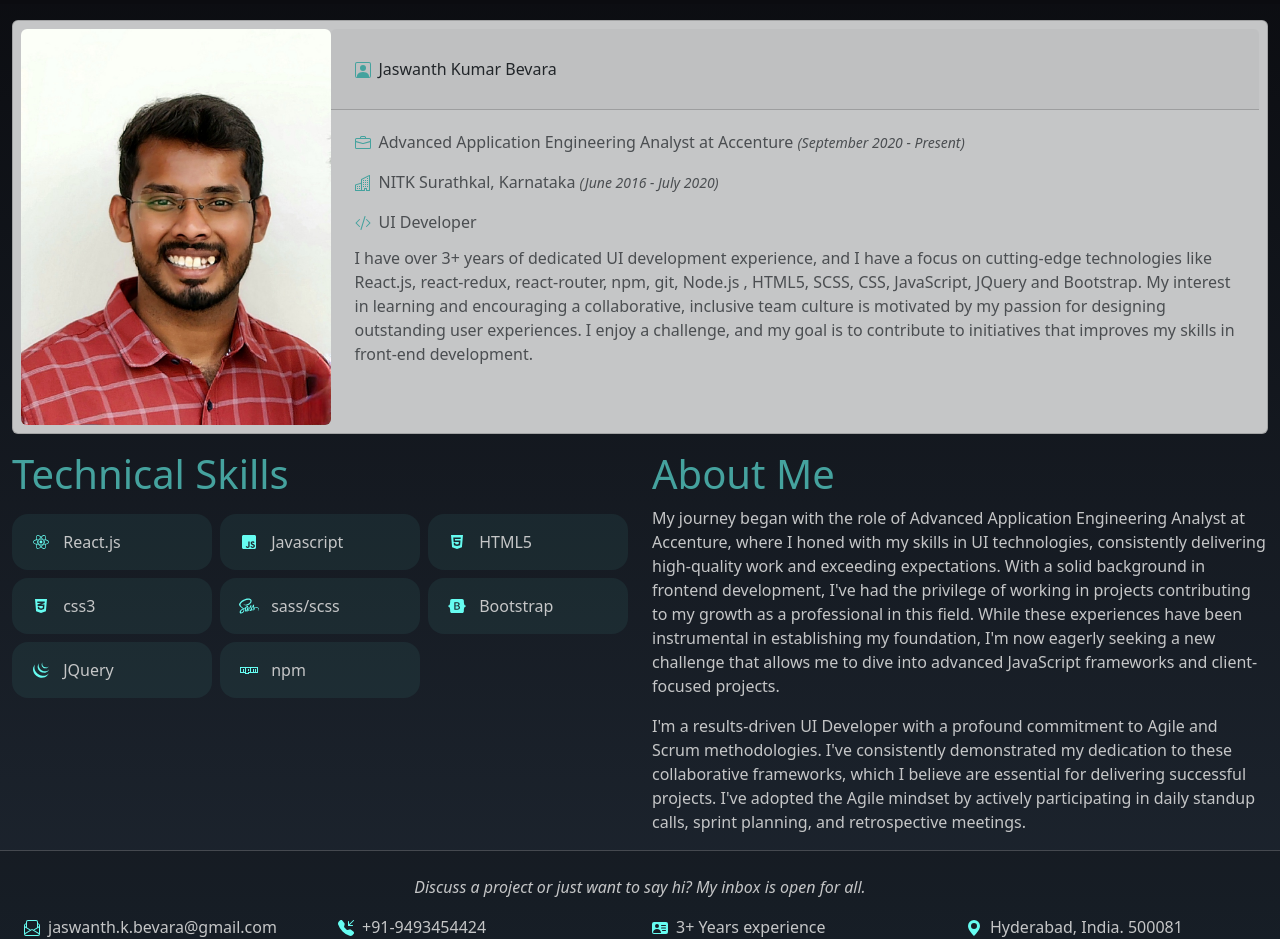
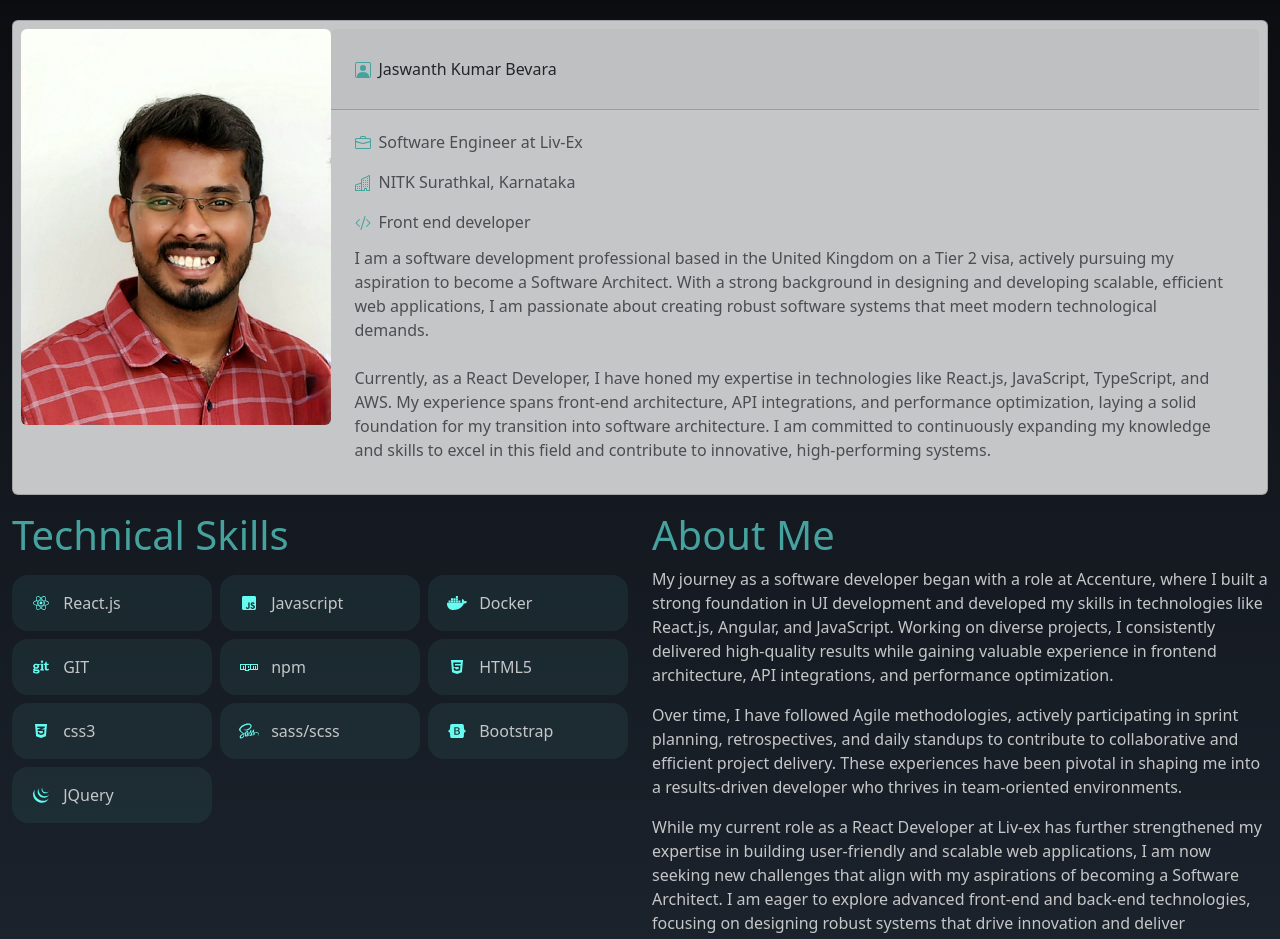
Before and after one commit to jaswanth-b-kumar/skillset-portfolio, a React (Create React App) app: page / in a window 1280 px wide. Shown: the part 60-999 px from the top of the page. Built offline with nearby package versions, Linux system fonts and the light colour scheme.

Commit message:
Updated Home page and Footer

```diff
--- a/src/Components/Footer/Footer.js
+++ b/src/Components/Footer/Footer.js
@@ -17,16 +17,16 @@
           <div className="col-lg-3 col-md-6 col-sm-12 col-12 text-center justify-content-sm-center justify-content-md-start mx-auto text-center mt-lg-0 mt-4 d-md-flex align-items-center flex-nowrap footer-thumbnails">
             <a className='text-center justify-content-sm-center justify-content-md-start text-center mx-auto d-block d-md-flex align-items-center flex-nowrap' href="tel:+919493454424">
               <div className="footer-icon"><icons.TelephoneInboundFill /></div>
-              <p className="mx-2 mt-2 mt-sm-0">+91-9493454424</p>
+              <p className="mx-2 mt-2 mt-sm-0">+4407356095607</p>
             </a>
           </div>
           <div className="col-lg-3 col-md-6 col-sm-12 col-12 text-center justify-content-sm-center justify-content-md-start mx-auto text-center mt-lg-0 mt-4 d-md-flex align-items-center flex-nowrap footer-thumbnails">
             <div className="footer-icon"><icons.PersonVcardFill /></div>
-            <p className="mx-2 mt-2 mt-sm-0">3+ Years experience</p>
+            <p className="mx-2 mt-2 mt-sm-0">4+ Years experience</p>
           </div>
           <div className="col-lg-3 col-md-6 col-sm-12 col-12 text-center justify-content-sm-center justify-content-md-start mx-auto text-center mt-lg-0 mt-4 d-md-flex align-items-center flex-nowrap footer-thumbnails">
             <div className="footer-icon"><icons.GeoAltFill /></div>
-            <p className="mx-2 mt-2 mt-sm-0">Hyderabad, India. 500081</p>
+            <p className="mx-2 mt-2 mt-sm-0">E14, London, United Kingdom</p>
           </div>
         </div>
         <div className="d-flex my-4 mx-auto justify-content-center">
--- a/src/Components/Header/Header.js
+++ b/src/Components/Header/Header.js
@@ -14,7 +14,7 @@
             <button className="navbar-toggler" type="button" data-toggle="collapse" data-target="#navbarSupportedContent" aria-controls="navbarSupportedContent" aria-expanded={navActive ? "True" : "False"} aria-label="Toggle navigation" onClick={handleNavBtn}>
                 <span className="navbar-toggler-icon"></span>
             </button>
-            <h1 className="navbar-brand portfolio-logo blockquote h1 mt-2"><i>Jaswanth Portfolio Showcase</i></h1>
+            {/* <h1 className="navbar-brand portfolio-logo blockquote h1 mt-2"><i>Jaswanth Portfolio Showcase</i></h1> */}
             <div className={`${navActive ? '' : 'collapse '}navbar-collapse justify-content-end nav-pills mt-2`} onClick={handleNavBtn} id="navbarSupportedContent">
                 <ul className="navbar-nav mr-auto nav-ul-custom">
                     <li className="nav-item"><NavLink className="nav-link" to='/'><span>About</span></NavLink></li>
--- a/src/Components/Home/Home.js
+++ b/src/Components/Home/Home.js
@@ -17,14 +17,14 @@
               <div className="card-head card-text-custom px-2"><span><icons.PersonSquare /></span><span className="m-2 py-3">Jaswanth Kumar Bevara</span></div>
             </div>
             <div className="card-body">
-              <div className="card-subhead mb-2 text-body-secondary card-text-custom px-2"><span><icons.Briefcase /></span><span className="m-2">Advanced Application Engineering Analyst at Accenture <small><i>(September 2020 - Present)</i></small></span></div>
-              <div className="card-subhead mb-2 text-body-secondary card-text-custom px-2"><span><icons.Buildings /></span><span className="m-2">NITK Surathkal, Karnataka <small><i>(June 2016 - July 2020)</i></small></span></div>
-              <div className="card-subhead mb-2 text-body-secondary card-text-custom px-2"><span><icons.CodeSlash /></span><span className="m-2">UI Developer</span></div>
+              <div className="card-subhead mb-2 text-body-secondary card-text-custom px-2"><span><icons.Briefcase /></span><span className="m-2">Software Engineer at Liv-Ex</span></div>
+              <div className="card-subhead mb-2 text-body-secondary card-text-custom px-2"><span><icons.Buildings /></span><span className="m-2">NITK Surathkal, Karnataka</span></div>
+              <div className="card-subhead mb-2 text-body-secondary card-text-custom px-2"><span><icons.CodeSlash /></span><span className="m-2">Front end developer</span></div>
               <div className="card-subhead mb-2 text-body-secondary card-text-custom mt-2 px-2">
                 <span className="line-height-custom">
-                  I have over 3+ years of dedicated UI development experience, and I have a focus on cutting-edge technologies like React.js, react-redux, react-router, npm, git, Node.js , HTML5, SCSS, CSS, JavaScript, JQuery and Bootstrap.
-                  My interest in learning and encouraging a collaborative, inclusive team culture is motivated by my passion for designing outstanding user experiences.
-                  I enjoy a challenge, and my goal is to contribute to initiatives that improves my skills in front-end development.
+                  I am a software development professional based in the United Kingdom on a Tier 2 visa, actively pursuing my aspiration to become a Software Architect. With a strong background in designing and developing scalable, efficient web applications, I am passionate about creating robust software systems that meet modern technological demands.
+                  <br /><br />
+                  Currently, as a React Developer, I have honed my expertise in technologies like React.js, JavaScript, TypeScript, and AWS. My experience spans front-end architecture, API integrations, and performance optimization, laying a solid foundation for my transition into software architecture. I am committed to continuously expanding my knowledge and skills to excel in this field and contribute to innovative, high-performing systems.
                 </span>
               </div>
             </div>
@@ -51,6 +51,30 @@
                   <svg xmlns="http://www.w3.org/2000/svg" height="1em" viewBox="0 0 448 512"><path d="M400 32H48C21.5 32 0 53.5 0 80v352c0 26.5 21.5 48 48 48h352c26.5 0 48-21.5 48-48V80c0-26.5-21.5-48-48-48zM243.8 381.4c0 43.6-25.6 63.5-62.9 63.5-33.7 0-53.2-17.4-63.2-38.5l34.3-20.7c6.6 11.7 12.6 21.6 27.1 21.6 13.8 0 22.6-5.4 22.6-26.5V237.7h42.1v143.7zm99.6 63.5c-39.1 0-64.4-18.6-76.7-43l34.3-19.8c9 14.7 20.8 25.6 41.5 25.6 17.4 0 28.6-8.7 28.6-20.8 0-14.4-11.4-19.5-30.7-28l-10.5-4.5c-30.4-12.9-50.5-29.2-50.5-63.5 0-31.6 24.1-55.6 61.6-55.6 26.8 0 46 9.3 59.8 33.7L368 290c-7.2-12.9-15-18-27.1-18-12.3 0-20.1 7.8-20.1 18 0 12.6 7.8 17.7 25.9 25.6l10.5 4.5c35.8 15.3 55.9 31 55.9 66.2 0 37.8-29.8 58.6-69.7 58.6z" /></svg>
                 </div>
                 <p>Javascript</p>
+              </div>
+            </div>
+            <div className='skill-container col-6 col-lg-4'>
+              <div className='skill-background d-flex align-items-center'>
+                <div className='skill-icon d-flex justify-content-center align-items-center'>
+                <svg xmlns="http://www.w3.org/2000/svg" height="1em" viewBox="0 0 640 512"><path d="M349.9 236.3h-66.1v-59.4h66.1v59.4zm0-204.3h-66.1v60.7h66.1V32zm78.2 144.8H362v59.4h66.1v-59.4zm-156.3-72.1h-66.1v60.1h66.1v-60.1zm78.1 0h-66.1v60.1h66.1v-60.1zm276.8 100c-14.4-9.7-47.6-13.2-73.1-8.4-3.3-24-16.7-44.9-41.1-63.7l-14-9.3-9.3 14c-18.4 27.8-23.4 73.6-3.7 103.8-8.7 4.7-25.8 11.1-48.4 10.7H2.4c-8.7 50.8 5.8 116.8 44 162.1 37.1 43.9 92.7 66.2 165.4 66.2 157.4 0 273.9-72.5 328.4-204.2 21.4 .4 67.6 .1 91.3-45.2 1.5-2.5 6.6-13.2 8.5-17.1l-13.3-8.9zm-511.1-27.9h-66v59.4h66.1v-59.4zm78.1 0h-66.1v59.4h66.1v-59.4zm78.1 0h-66.1v59.4h66.1v-59.4zm-78.1-72.1h-66.1v60.1h66.1v-60.1z"/></svg>
+                </div>
+                <p>Docker</p>
+              </div>
+            </div>
+            <div className='skill-container col-6 col-lg-4'>
+              <div className='skill-background  d-flex align-items-center'>
+                <div className='skill-icon d-flex justify-content-center align-items-center'>
+                <svg xmlns="http://www.w3.org/2000/svg" height="1em" viewBox="0 0 512 512"><path d="M216.3 158.4H137C97 147.9 6.5 150.6 6.5 233.2c0 30.1 15 51.2 35 61-25.1 23-37 33.9-37 49.2 0 11 4.5 21.1 17.9 26.8C8.1 383.6 0 393.4 0 411.7c0 32.1 28.1 50.8 101.6 50.8 70.8 0 111.8-26.4 111.8-73.2 0-58.7-45.2-56.5-151.6-63l13.4-21.6c27.3 7.6 118.7 10 118.7-67.9 0-18.7-7.7-31.7-15-41.1l37.4-2.8zm-63.4 241.9c0 32.1-104.9 32.1-104.9 2.4 0-8.1 5.3-15 10.6-21.5 77.7 5.3 94.3 3.4 94.3 19.1zm-50.8-134.6c-52.8 0-50.5-71.2 1.2-71.2 49.5 0 50.8 71.2-1.2 71.2zm133.3 100.5v-32.1c26.8-3.7 27.2-2 27.2-11V203.6c0-8.5-2.1-7.4-27.2-16.3l4.5-32.9H324v168.7c0 6.5 .4 7.3 6.5 8.1l20.7 2.8v32.1zm52.5-244.3c-23.2 0-36.6-13.4-36.6-36.6s13.4-35.8 36.6-35.8c23.6 0 37 12.6 37 35.8s-13.4 36.6-37 36.6zM512 350.5c-17.5 8.5-43.1 16.3-66.3 16.3-48.4 0-66.7-19.5-66.7-65.5V194.8c0-5.4 1.1-4.1-31.7-4.1V154.5c35.8-4.1 50-22 54.5-66.3h38.6c0 65.8-1.3 61.8 3.3 61.8H501v40.7h-60.6v97.2c0 6.9-4.9 51.4 60.6 26.8z"/></svg>
+                </div>
+                <p>GIT</p>
+              </div>
+            </div>
+            <div className='skill-container col-6 col-lg-4'>
+              <div className='skill-background  d-flex align-items-center'>
+                <div className='skill-icon d-flex justify-content-center align-items-center'>
+                  <svg xmlns="http://www.w3.org/2000/svg" height="1em" viewBox="0 0 576 512"><path d="M288 288h-32v-64h32v64zm288-128v192H288v32H160v-32H0V160h576zm-416 32H32v128h64v-96h32v96h32V192zm160 0H192v160h64v-32h64V192zm224 0H352v128h64v-96h32v96h32v-96h32v96h32V192z" /></svg>
+                </div>
+                <p>npm</p>
               </div>
             </div>
             <div className='skill-container col-6 col-lg-4'>
@@ -93,29 +117,18 @@
                 <p>JQuery</p>
               </div>
             </div>
-            <div className='skill-container col-6 col-lg-4'>
-              <div className='skill-background  d-flex align-items-center'>
-                <div className='skill-icon d-flex justify-content-center align-items-center'>
-                  <svg xmlns="http://www.w3.org/2000/svg" height="1em" viewBox="0 0 576 512"><path d="M288 288h-32v-64h32v64zm288-128v192H288v32H160v-32H0V160h576zm-416 32H32v128h64v-96h32v96h32V192zm160 0H192v160h64v-32h64V192zm224 0H352v128h64v-96h32v96h32v-96h32v96h32V192z"/></svg>
-                </div>
-                <p>npm</p>
-              </div>
-            </div>
           </div>
         </div>
         <div className='col-12 col-md-6 about-container'>
           <MainHead content="About Me" classes="mt-3" />
           <p>
-            My journey began with the role of Advanced Application Engineering Analyst at Accenture, where I honed with my skills in UI technologies, consistently delivering high-quality work and exceeding expectations. With a solid background in frontend development,
-            I've had the privilege of working in projects contributing to my growth as a professional in this field. While these
-            experiences have been instrumental in establishing my foundation, I'm now eagerly seeking a new challenge that allows me to dive into advanced JavaScript
-            frameworks and client-focused projects.
+            My journey as a software developer began with a role at Accenture, where I built a strong foundation in UI development and developed my skills in technologies like React.js, Angular, and JavaScript. Working on diverse projects, I consistently delivered high-quality results while gaining valuable experience in frontend architecture, API integrations, and performance optimization.
           </p>
           <p>
-            I'm a results-driven UI Developer with a profound commitment to Agile and Scrum methodologies.
-            I've consistently demonstrated my dedication to these collaborative frameworks, which I believe are essential
-            for delivering successful projects. I've adopted the Agile mindset by actively participating in daily standup calls, sprint planning, and retrospective
-            meetings.
+            Over time, I have followed Agile methodologies, actively participating in sprint planning, retrospectives, and daily standups to contribute to collaborative and efficient project delivery. These experiences have been pivotal in shaping me into a results-driven developer who thrives in team-oriented environments.
+          </p>
+          <p>
+            While my current role as a React Developer at Liv-ex has further strengthened my expertise in building user-friendly and scalable web applications, I am now seeking new challenges that align with my aspirations of becoming a Software Architect. I am eager to explore advanced front-end and back-end technologies, focusing on designing robust systems that drive innovation and deliver exceptional value to users.
           </p>
         </div>
       </div>
```
